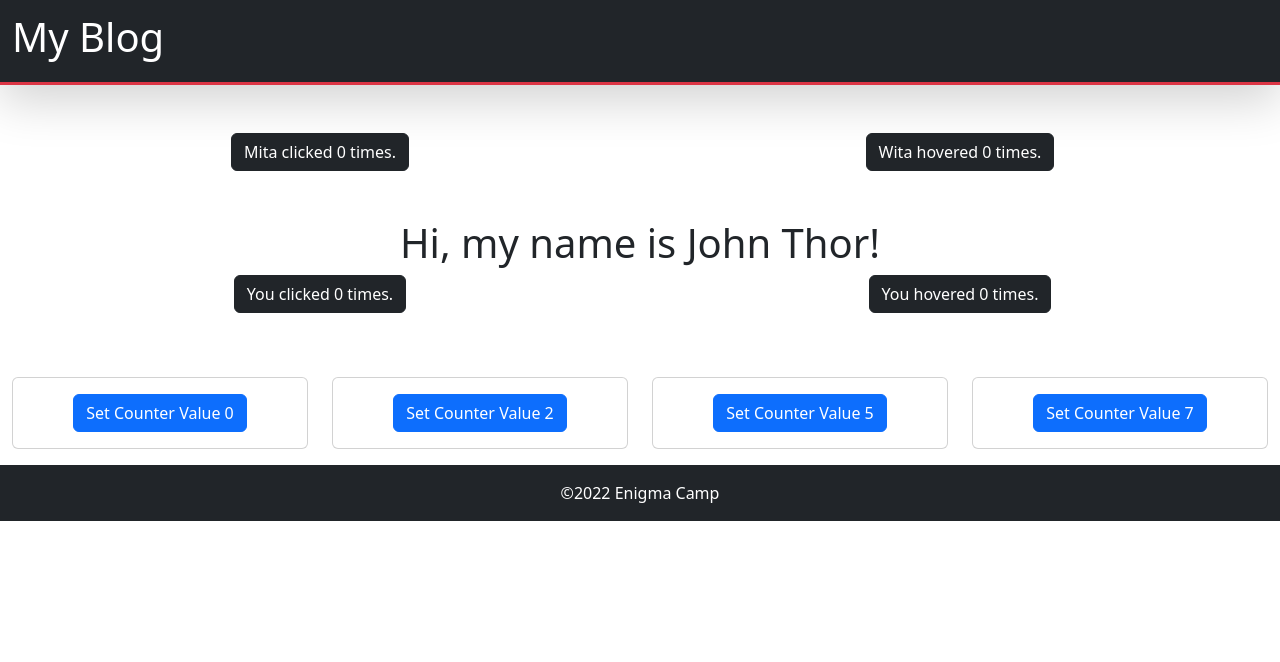
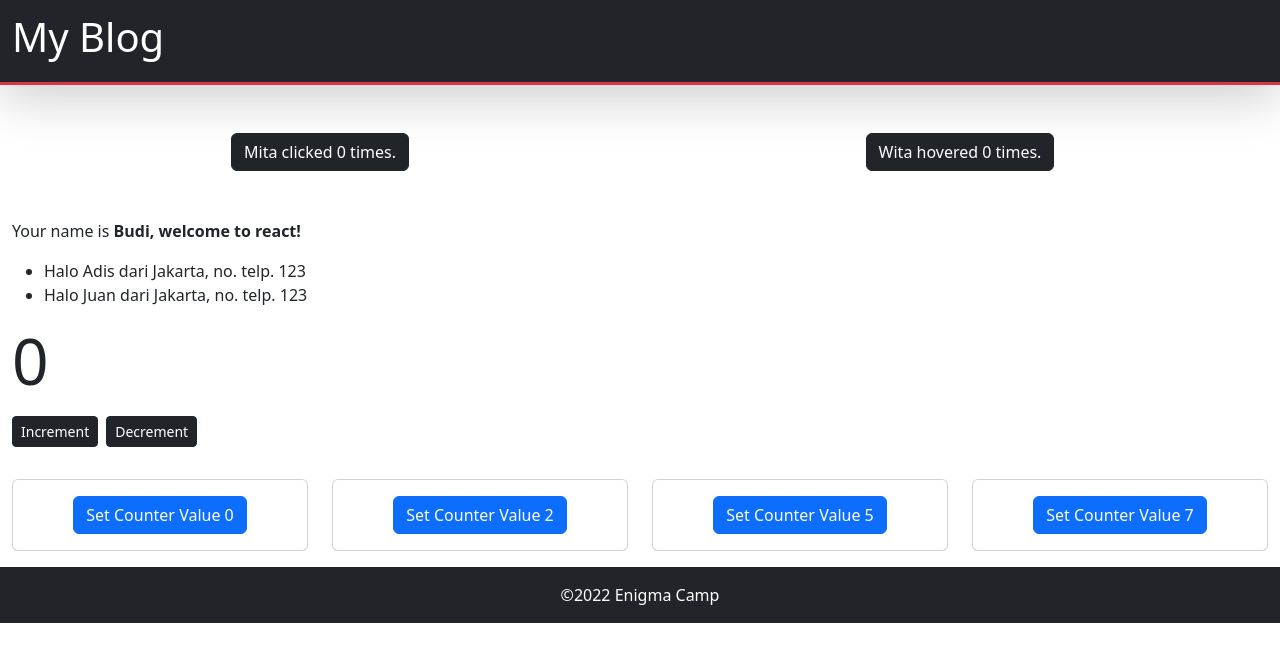
Before and after one commit to adisthya/reactjs-class-materials, a React (Create React App) app: page / in a window 1280 px wide. Shown: the top 662 px of the page. Built offline with nearby package versions, Linux system fonts and the light colour scheme.

Commit message:
render props update

```diff
--- a/src/app/components/render-props/DemoRenderProps.js
+++ b/src/app/components/render-props/DemoRenderProps.js
@@ -1,31 +1,33 @@
-import { Col, Row } from "react-bootstrap";
-import ClickCounter from "../hoc/ClickCounter";
-import HoverCounter from "../hoc/HoverCounter";
 import { RenderCounter } from "./RenderCounter";
+import { RenderGuest } from "./RenderGuest";
 import { RenderName } from "./RenderName";
 
 export function DemoRenderProps() {
+  const text = 'welcome to react!';
   return (
-    <Row className="d-flex justify-content-evenly align-items-center mb-5">
-      <Col xs="12">
-        <RenderName getName={(name) => (
-          <h1 className="text-center">Hi, my name is { name }!</h1>)
-        } />
-      </Col>
-      <Col xs="6" className="text-center">
-        <RenderCounter>{
-          (count, increment) => (
-            <ClickCounter count={count} increment={increment} />
+    <>
+    <p>Your name is&nbsp;
+      <RenderName>{
+        (name) => (
+            <strong>{ name }, { text }</strong>
           )
-        }</RenderCounter>
-      </Col>
-      <Col xs="6" className="text-center">
-        <RenderCounter>{
-          (count, increment) => (
-            <HoverCounter count={count} increment={increment} />
-          )
-        }</RenderCounter>
-      </Col>
-    </Row>
-  );
+      }</RenderName>
+    </p>
+    <RenderGuest>{
+      (guests) => {
+        return guests.map((guest) => (
+          <li key={guest.id}>Halo {guest.name} dari {guest.address}, no. telp. {guest.phone}</li>
+        ))
+      }
+    }</RenderGuest>
+    <RenderCounter>{
+      (increment, decrement) => (
+        <>
+          <button className="btn btn-dark btn-sm me-2" onClick={increment}>Increment</button>
+          <button className="btn btn-dark btn-sm" onClick={decrement}>Decrement</button>
+        </>
+      )
+    }</RenderCounter>
+    </>
+  )
 }
--- a/src/app/components/render-props/RenderCounter.js
+++ b/src/app/components/render-props/RenderCounter.js
@@ -1,4 +1,5 @@
-import { Component, Fragment } from "react";
+import { Component } from "react";
+import { Col, Row } from "react-bootstrap";
 
 export class RenderCounter extends Component {
   constructor(props) {
@@ -9,19 +10,28 @@ export class RenderCounter extends Component {
     }
 
     this.increment = this.increment.bind(this);
+    this.decrement = this.decrement.bind(this);
   }
 
   increment() {
     this.setState({ count: this.state.count + 1 });
   }
 
+  decrement() {
+    this.setState({ count: this.state.count - 1 });
+  }
+
   render() {
+    const { count } = this.state;
     const { children } = this.props;
 
     return (
-      <Fragment>
-        { children(this.state.count, this.increment) }
-      </Fragment>
-    )
+      <Row className="my-3">
+        <Col>
+          <p className="display-3">{ count }</p>
+          { children(this.increment, this.decrement) }
+        </Col>
+      </Row>
+    );
   }
 }
--- /dev/null
+++ b/src/app/components/render-props/RenderGuest.js
@@ -0,0 +1,36 @@
+import { Component } from "react";
+
+export class RenderGuest extends Component {
+  constructor(props) {
+    super(props);
+
+    this.state = {
+      guests: [
+        {
+          id: 1,
+          name: 'Adis',
+          phone: '123',
+          email: 'adis@email.com',
+          address: 'Jakarta'
+        },
+        {
+          id: 2,
+          name: 'Juan',
+          phone: '123',
+          email: 'juan@email.com',
+          address: 'Jakarta'
+        }
+      ]
+    }
+  }
+
+  render() {
+    const { guests } = this.state;
+    const { children } = this.props;
+    return (
+      <ul>
+        { children(guests) }
+      </ul>
+    )
+  }
+}
--- a/src/app/components/render-props/RenderName.js
+++ b/src/app/components/render-props/RenderName.js
@@ -5,17 +5,17 @@ export class RenderName extends Component {
     super(props);
 
     this.state = {
-      name: 'John Thor'
+      name: 'Budi'
     }
   }
 
   render() {
     const { name } = this.state;
-    const { getName } = this.props;
+    const { children } = this.props;
 
     return (
       <Fragment>
-        { getName(name) }
+        { children(name) }
       </Fragment>
     );
   }
```
